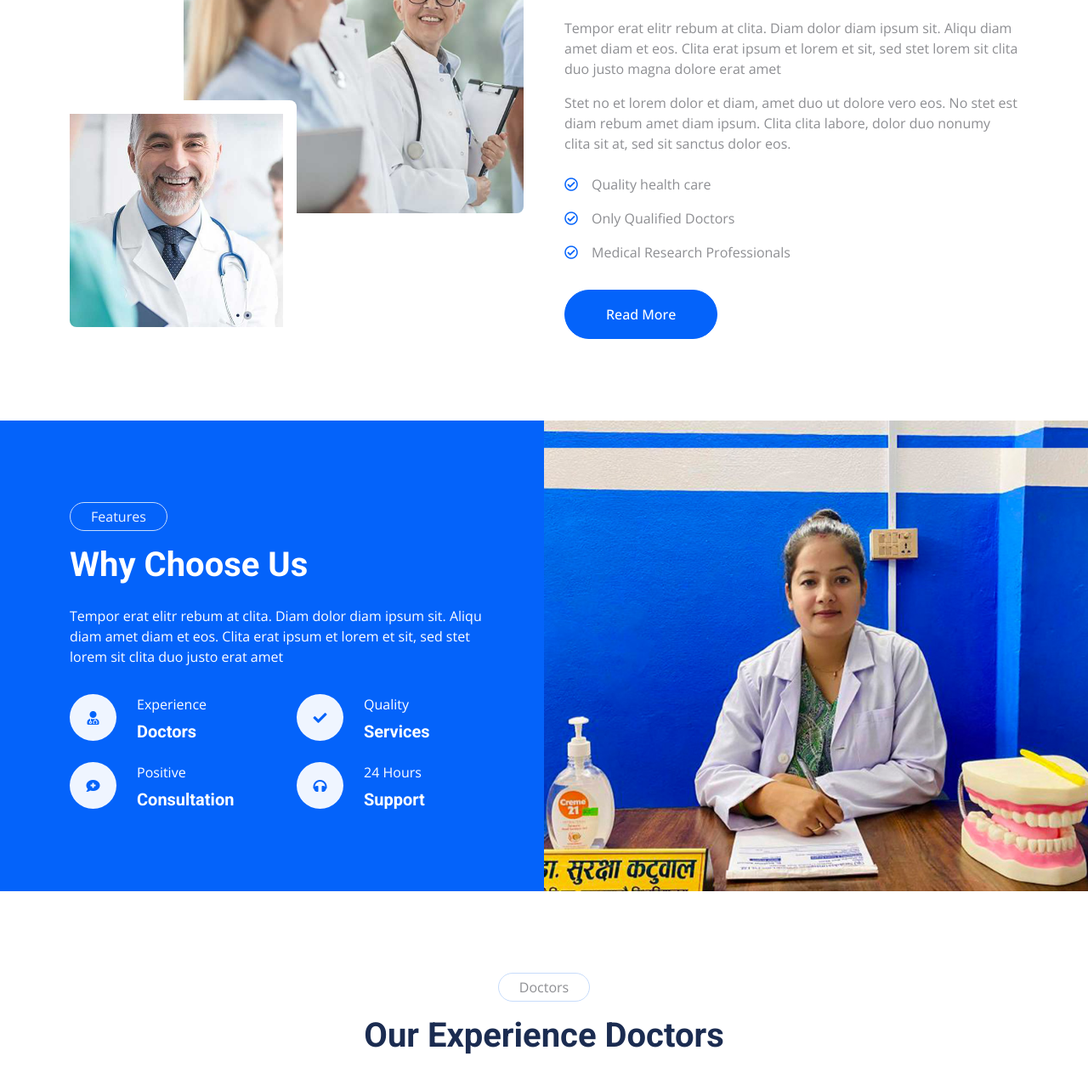
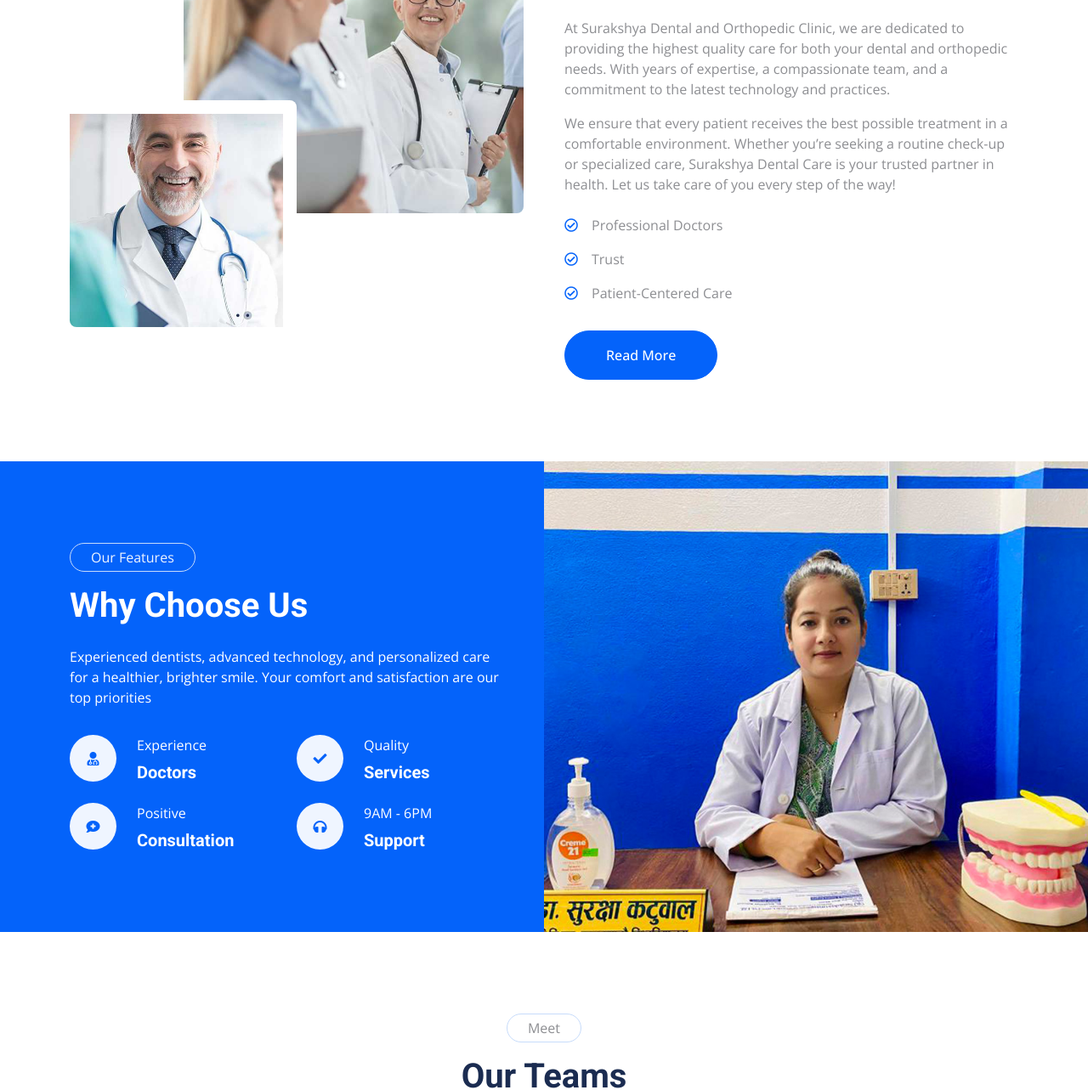
Before and after one commit to paraskatuwal52/surakshyadentalcare, a plain HTML site: page about.html in a window 1280 px wide. Shown: the part 682-1965 px from the top of the page at 85% size. Drawn offline with nearby package versions, Linux system fonts and the light colour scheme.

Commit message:
Update about.html

```diff
--- a/about.html
+++ b/about.html
@@ -124,11 +124,13 @@
                 <div class="col-lg-6 wow fadeIn" data-wow-delay="0.5s">
                     <p class="d-inline-block border rounded-pill py-1 px-4">About Us</p>
                     <h1 class="mb-4">Why You Should Trust Us? Get Know About Us!</h1>
-                    <p>Tempor erat elitr rebum at clita. Diam dolor diam ipsum sit. Aliqu diam amet diam et eos. Clita erat ipsum et lorem et sit, sed stet lorem sit clita duo justo magna dolore erat amet</p>
-                    <p class="mb-4">Stet no et lorem dolor et diam, amet duo ut dolore vero eos. No stet est diam rebum amet diam ipsum. Clita clita labore, dolor duo nonumy clita sit at, sed sit sanctus dolor eos.</p>
-                    <p><i class="far fa-check-circle text-primary me-3"></i>Quality health care</p>
-                    <p><i class="far fa-check-circle text-primary me-3"></i>Only Qualified Doctors</p>
-                    <p><i class="far fa-check-circle text-primary me-3"></i>Medical Research Professionals</p>
+                    <p>At Surakshya Dental and Orthopedic Clinic, we are dedicated to providing the highest quality care for both your dental and orthopedic needs. With years of expertise,
+                        a compassionate team, and a commitment to the latest technology and practices.</p>
+                    <p class="mb-4">We ensure that every patient receives the best possible treatment in a comfortable environment. Whether you’re seeking a routine check-up or specialized care,
+                        Surakshya Dental Care is your trusted partner in health. Let us take care of you every step of the way!</p>
+                    <p><i class="far fa-check-circle text-primary me-3"></i>Professional Doctors</p>
+                    <p><i class="far fa-check-circle text-primary me-3"></i>Trust</p>
+                    <p><i class="far fa-check-circle text-primary me-3"></i>Patient-Centered Care</p>
                     <a class="btn btn-primary rounded-pill py-3 px-5 mt-3" href="">Read More</a>
                 </div>
             </div>
@@ -143,9 +145,9 @@
             <div class="row g-0 mx-lg-0">
                 <div class="col-lg-6 feature-text py-5 wow fadeIn" data-wow-delay="0.1s">
                     <div class="p-lg-5 ps-lg-0">
-                        <p class="d-inline-block border rounded-pill text-light py-1 px-4">Features</p>
+                        <p class="d-inline-block border rounded-pill text-light py-1 px-4">Our Features</p>
                         <h1 class="text-white mb-4">Why Choose Us</h1>
-                        <p class="text-white mb-4 pb-2">Tempor erat elitr rebum at clita. Diam dolor diam ipsum sit. Aliqu diam amet diam et eos. Clita erat ipsum et lorem et sit, sed stet lorem sit clita duo justo erat amet</p>
+                        <p class="text-white mb-4 pb-2">Experienced dentists, advanced technology, and personalized care for a healthier, brighter smile. Your comfort and satisfaction are our top priorities</p>
                         <div class="row g-4">
                             <div class="col-6">
                                 <div class="d-flex align-items-center">
@@ -186,7 +188,7 @@
                                         <i class="fa fa-headphones text-primary"></i>
                                     </div>
                                     <div class="ms-4">
-                                        <p class="text-white mb-2">24 Hours</p>
+                                        <p class="text-white mb-2">9AM - 6PM</p>
                                         <h5 class="text-white mb-0">Support</h5>
                                     </div>
                                 </div>
@@ -209,8 +211,8 @@
     <div class="container-xxl py-5">
         <div class="container">
             <div class="text-center mx-auto mb-5 wow fadeInUp" data-wow-delay="0.1s" style="max-width: 600px;">
-                <p class="d-inline-block border rounded-pill py-1 px-4">Doctors</p>
-                <h1>Our Experience Doctors</h1>
+                <p class="d-inline-block border rounded-pill py-1 px-4">Meet</p>
+                <h1>Our Teams</h1>
             </div>
             <div class="row g-4">
                 <div class="col-lg-3 col-md-6 wow fadeInUp" data-wow-delay="0.1s">
@@ -219,8 +221,8 @@
                             <img class="img-fluid" src="img/team-1.jpg" alt="">
                         </div>
                         <div class="team-text bg-light text-center p-4">
-                            <h5>Doctor Name</h5>
-                            <p class="text-primary">Department</p>
+                            <h5>Paras Katuwal</h5>
+                            <p class="text-primary">Digital Marketing</p>
                             <div class="team-social text-center">
                                 <a class="btn btn-square" href=""><i class="fab fa-facebook-f"></i></a>
                                 <a class="btn btn-square" href=""><i class="fab fa-twitter"></i></a>
@@ -235,8 +237,8 @@
                             <img class="img-fluid" src="img/team-2.jpg" alt="">
                         </div>
                         <div class="team-text bg-light text-center p-4">
-                            <h5>Doctor Name</h5>
-                            <p class="text-primary">Department</p>
+                            <h5>Dr. Surakshya Katuwal</h5>
+                            <p class="text-primary">Sr. Dentist</p>
                             <div class="team-social text-center">
                                 <a class="btn btn-square" href=""><i class="fab fa-facebook-f"></i></a>
                                 <a class="btn btn-square" href=""><i class="fab fa-twitter"></i></a>
```
